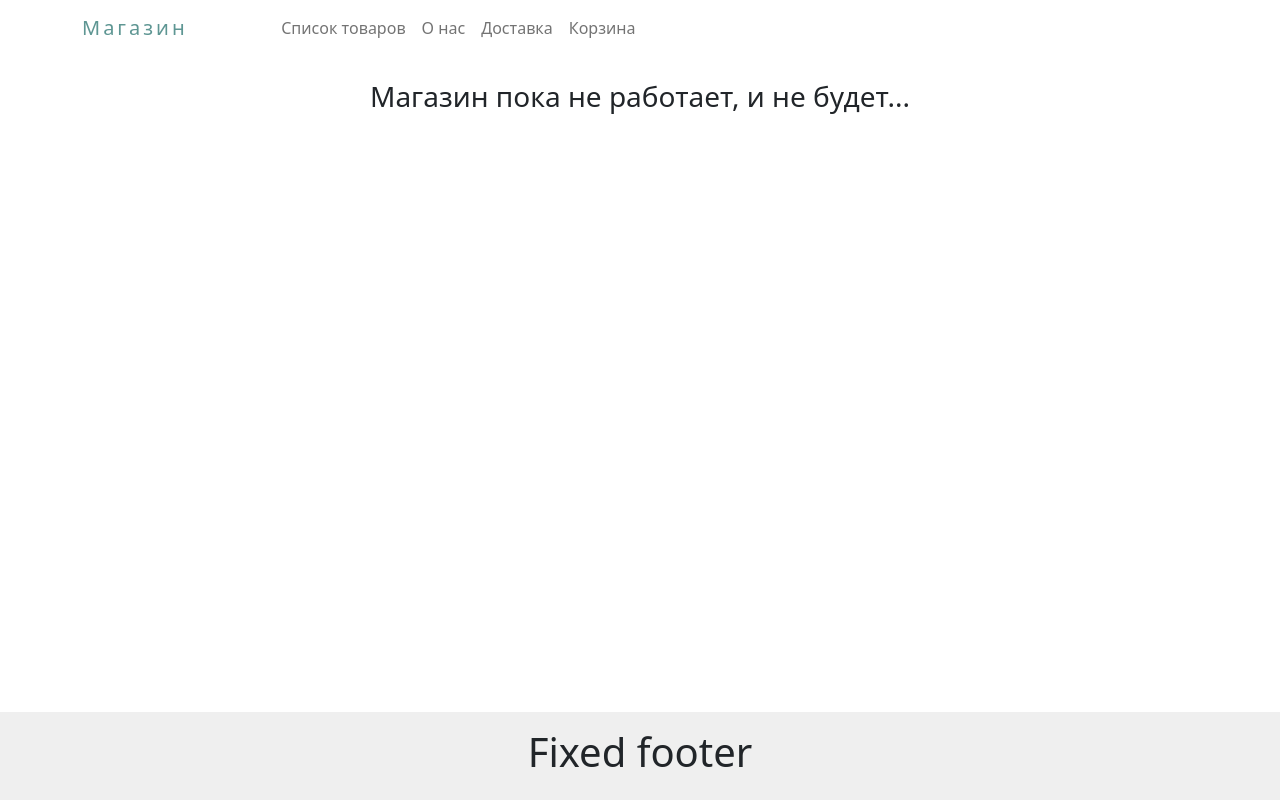
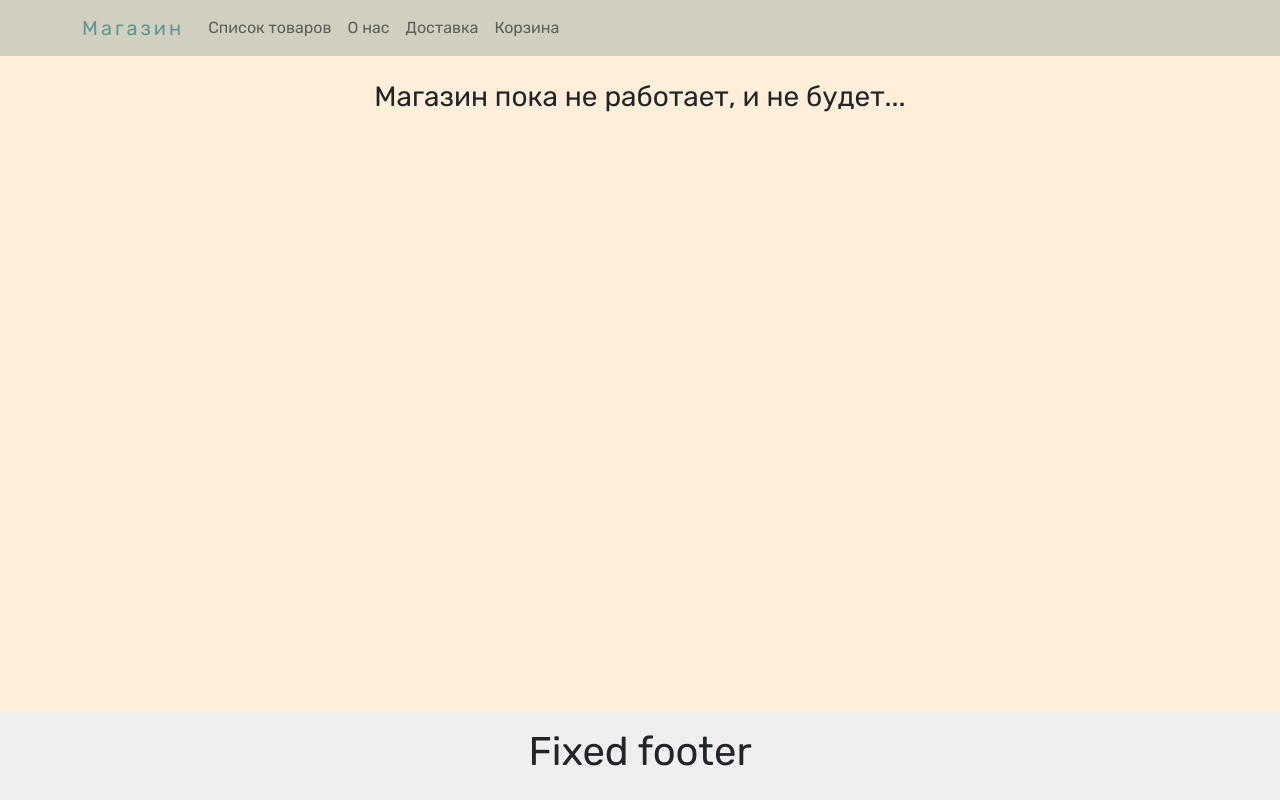
Before and after one commit to dengaisin/shop, a Django app: page /products/ in a window 1280 px wide. Run offline with Django 4.2, Linux system fonts and the light colour scheme.

Commit message:
Updated interface

```diff
--- /dev/null
+++ b/static/css/base.css
@@ -0,0 +1,4 @@
+body {
+    background-color: #ffeed9!important;
+    font-family: 'Rubik', sans-serif!important;
+}
--- a/static/css/navbar.css
+++ b/static/css/navbar.css
@@ -25,8 +25,7 @@ body {
 }
 
 .mask-custom {
-  backdrop-filter: blur(5px);
-  background-color: rgba(255, 255, 255, .15);
+  background-color: rgba(40,97,94,0.21);
 }
 
 .navbar-brand {
--- a/templates/base.html
+++ b/templates/base.html
@@ -5,8 +5,11 @@
     <meta charset="UTF-8">
     <title>{% block title %}{% endblock %}</title>
     {% block head %}{% endblock %}
+    <link rel="stylesheet" type="text/css" href="{% static 'css/base.css' %}">
     <link rel="stylesheet" type="text/css" href="{% static 'css/navbar.css' %}">
     <link rel="stylesheet" type="text/css" href="{% static 'css/footer.css' %}">
+    <link href="https://fonts.googleapis.com/css?family=Rubik&display=swap" rel="stylesheet">
+
 </head>
 <body>
 
--- a/templates/includes/navbar.html
+++ b/templates/includes/navbar.html
@@ -8,7 +8,7 @@
   <!-- Navbar -->
   <nav class="navbar navbar-expand-lg navbar-light fixed-top mask-custom shadow-0">
     <div class="container">
-      <a class="navbar-brand" href="#!"><span style="color: #5e9693;">Магазин</span><span style="color: #fff;">logist</span></a>
+      <a class="navbar-brand" href="#!"><span style="color: #5e9693;">Магазин</span></a>
       <button class="navbar-toggler" type="button" data-mdb-toggle="collapse"
         data-mdb-target="#navbarSupportedContent" aria-controls="navbarSupportedContent" aria-expanded="false"
         aria-label="Toggle navigation">
```
